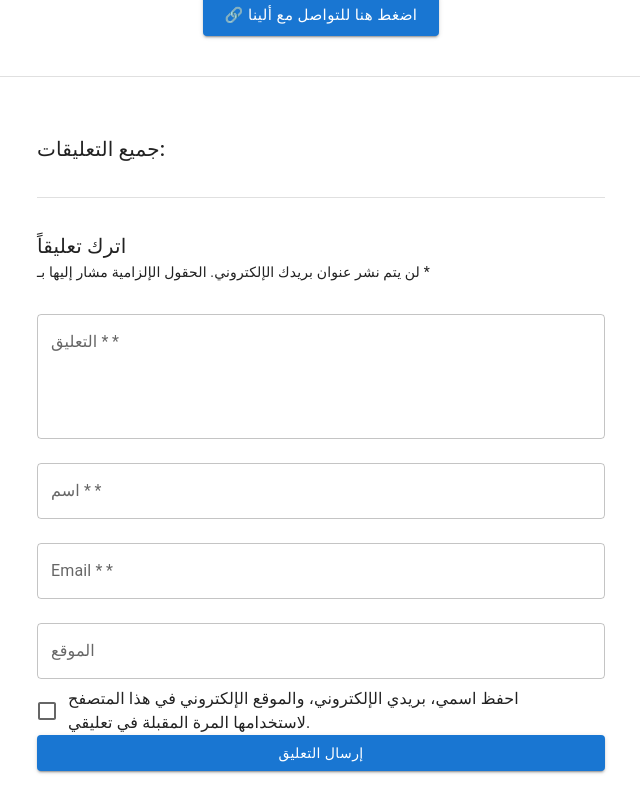
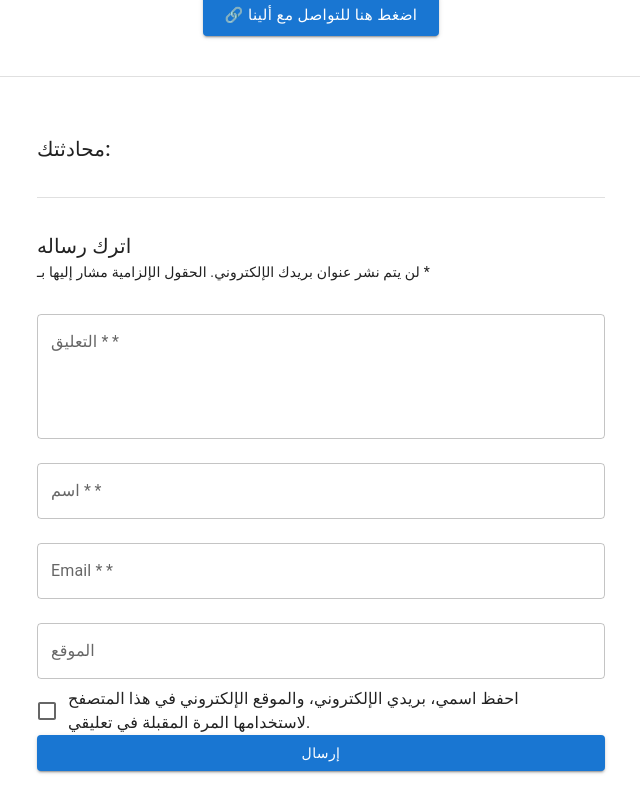
Before and after one commit to Abdelrahmanelmasrygithub/pandahugu, a React (Vite) app: page /profile/1 in a window 1280 px wide. Shown: the part 1388-2200 px from the top of the page, without its empty margins (319-959 px from the left). Built offline with nearby package versions, Linux system fonts and the light colour scheme.

Commit message:
Update CommentSection.jsx

```diff
--- a/src/components/CommentSection.jsx
+++ b/src/components/CommentSection.jsx
@@ -53,7 +53,7 @@ const CommentSection = () => {
 
   return (
     <Box sx={{ maxWidth: 600, mx: 'auto', p: 2 }}>
-      <Typography variant="h6" sx={{ mb: 2 }}>جميع التعليقات:</Typography>
+      <Typography variant="h6" sx={{ mb: 2 }}>محادثتك:</Typography>
       {comments.map((comment) => (
         <Card key={comment.id} sx={{ my: 2, background: comment.approved ? '#f0fff0' : '#fffbe0' }}>
           <CardContent>
@@ -61,7 +61,7 @@ const CommentSection = () => {
             <Typography variant="body2" sx={{ mt: 1 }}>{comment.text}</Typography>
             {!comment.approved && (
               <Button size="small" onClick={() => approveComment(comment.id)} sx={{ mt: 1 }}>
-                الموافقة على التعليق
+                ارسال
               </Button>
             )}
             {comment.approved && (
@@ -73,7 +73,7 @@ const CommentSection = () => {
 
       <Divider sx={{ my: 4 }} />
 
-      <Typography variant="h6">اترك تعليقاً</Typography>
+      <Typography variant="h6">اترك رساله</Typography>
       <Typography variant="body2" sx={{ mb: 2 }}>
         لن يتم نشر عنوان بريدك الإلكتروني. الحقول الإلزامية مشار إليها بـ *
       </Typography>
@@ -100,7 +100,7 @@ const CommentSection = () => {
         />
 
         <Button type="submit" variant="contained" color="primary" fullWidth>
-          إرسال التعليق
+          إرسال
         </Button>
       </form>
     </Box>
```
